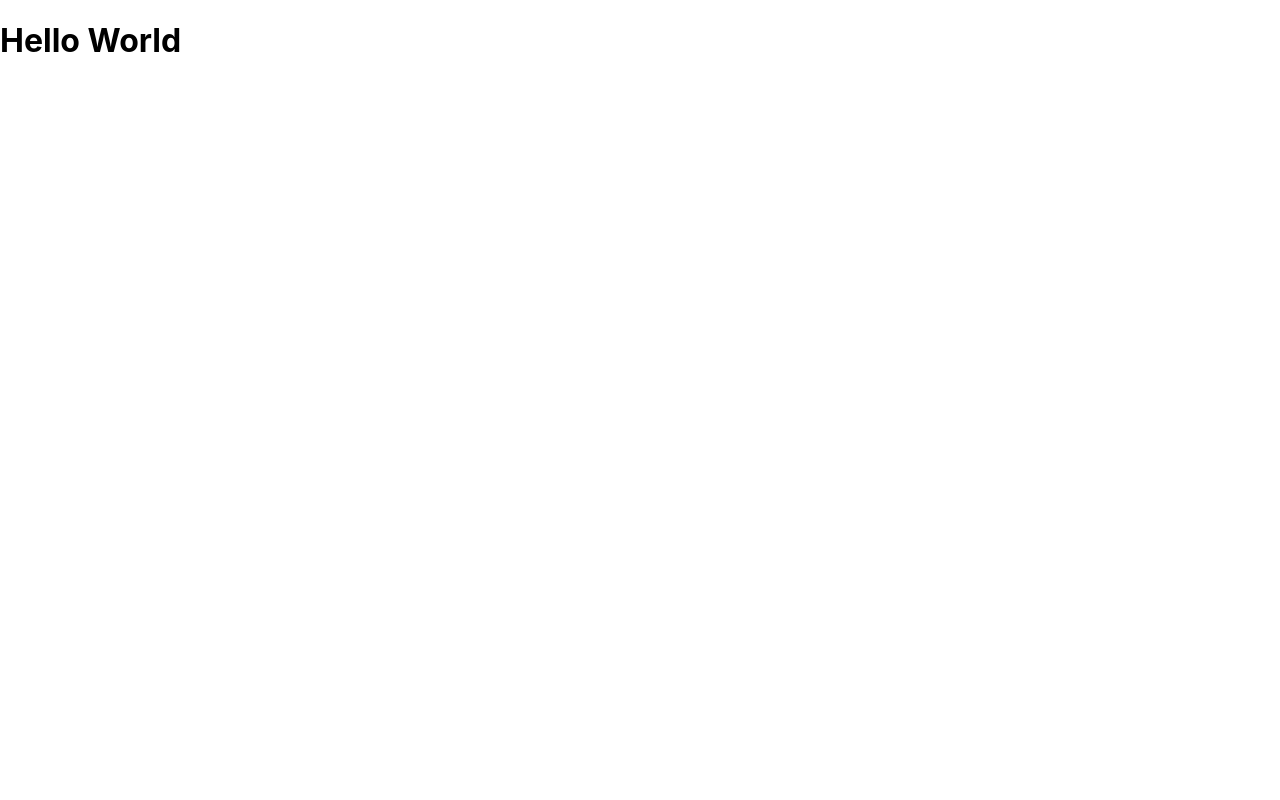
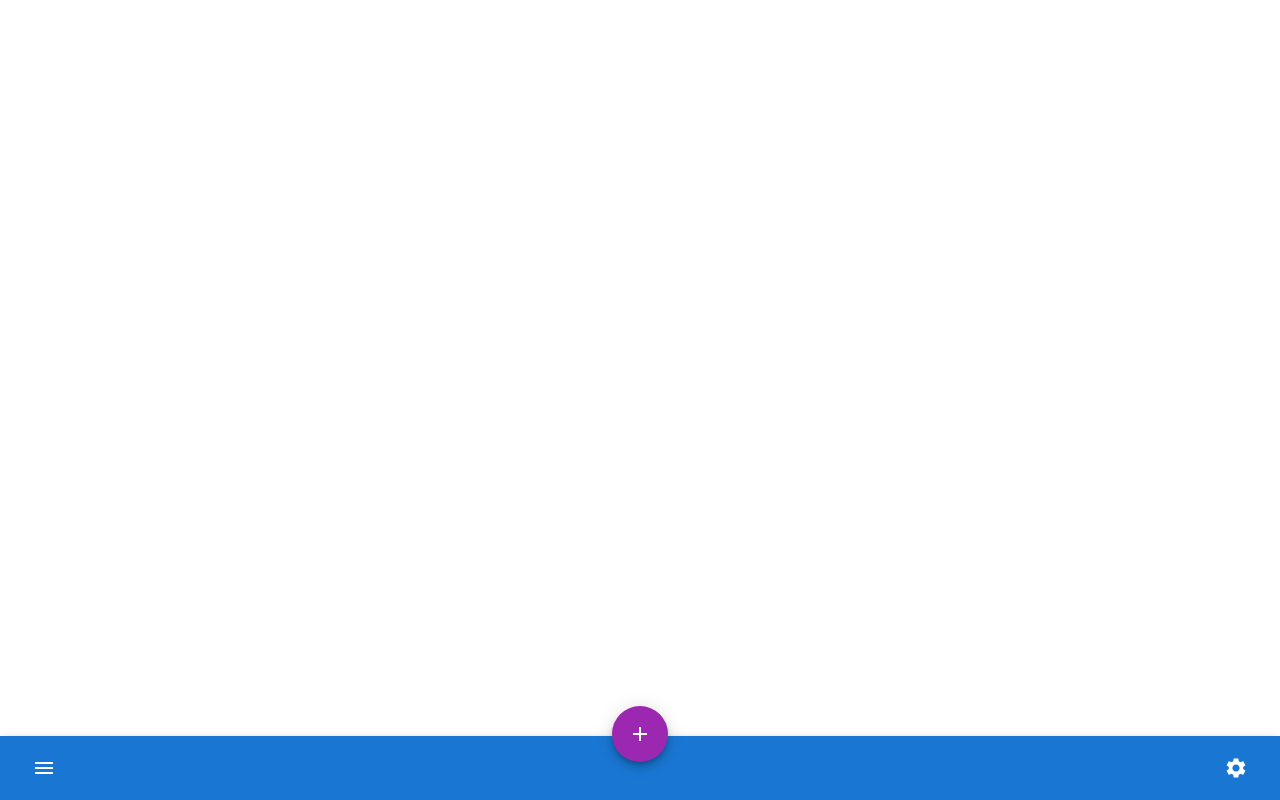
Before and after one commit to malakivandas/city-keep, a React (Create React App) app in the folder client/: page / in a window 1280 px wide. Built offline with nearby package versions, Linux system fonts and the light colour scheme; the HTML template or start-up script is replaced by a standard one.

Commit message:
MUI Appbar

```diff
--- a/client/package.json
+++ b/client/package.json
@@ -3,6 +3,10 @@
   "version": "1.0.0",
   "private": true,
   "dependencies": {
+    "@emotion/react": "^11.6.0",
+    "@emotion/styled": "^11.6.0",
+    "@mui/icons-material": "^5.2.0",
+    "@mui/material": "^5.2.0",
     "react": "^17.0.2",
     "react-dom": "^17.0.2",
     "web-vitals": "^1.1.2"
--- a/client/src/App.jsx
+++ b/client/src/App.jsx
@@ -2,10 +2,13 @@ import { Fragment } from 'react';
 
 import './App.css';
 
+//Components
+import Navbar from './components/Navbar';
+
 function App() {
   return (
     <Fragment>
-      <h1>Hello World</h1>
+      <Navbar />
     </Fragment>
   );
 }
--- /dev/null
+++ b/client/src/components/Navbar.js
@@ -0,0 +1,35 @@
+import React from 'react';
+
+import { AppBar, Toolbar, IconButton, Box, Fab } from '@mui/material';
+import { styled } from '@mui/material/styles';
+import MenuIcon from '@mui/icons-material/Menu';
+import AddIcon from '@mui/icons-material/Add';
+import SettingsIcon from '@mui/icons-material/Settings';
+
+const StyledFab = styled(Fab)({
+  position: 'absolute',
+  zIndex: 1,
+  top: -30,
+  left: 0,
+  right: 0,
+  margin: '0 auto',
+});
+
+export default function Navbar() {
+  return (
+    <AppBar position="fixed" color="primary" sx={{ top: 'auto', bottom: 0 }}>
+      <Toolbar>
+        <IconButton color="inherit" aria-label="open drawer">
+          <MenuIcon />
+        </IconButton>
+        <StyledFab color="secondary" aria-label="add">
+          <AddIcon />
+        </StyledFab>
+        <Box sx={{ flexGrow: 1 }} />
+        <IconButton color="inherit">
+          <SettingsIcon />
+        </IconButton>
+      </Toolbar>
+    </AppBar>
+  );
+}
```
Also changed, not shown: client/src/components/ExampleComponent.jsx (deleted), 1 other file (tests, documents, lock files or other folders).
